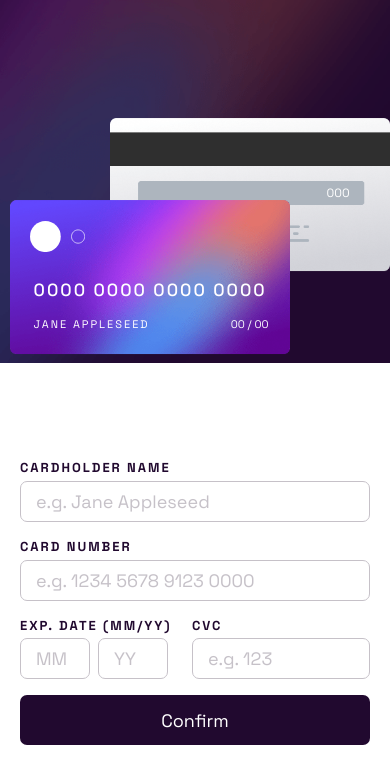
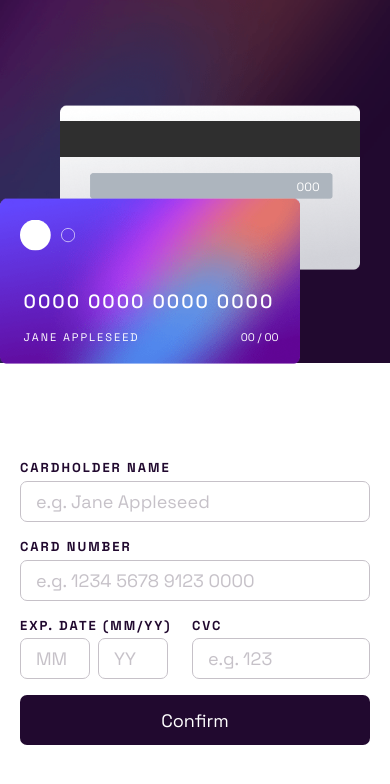
Before and after one commit to FilipeSBabosa/Form_Cartao, a plain HTML site: page index.html in a window 390 px wide. Drawn offline with Linux system fonts and the light colour scheme.

Commit message:
mediaquery
segunda resolução

```diff
--- a/style.css
+++ b/style.css
@@ -254,9 +254,7 @@ form button{
     }
 }
 @media screen and (max-width: 900px){
-    .front-card, .front-card img, .back-card, .back-card img{
-        width: 280px;
-    }
+
     .container{
         flex-direction: column;
     }
@@ -273,6 +271,7 @@ form button{
     }
     .back-card{
         transform: translateY(80px);
+        right: 2.5rem;
 
     }
     .front-card{
@@ -284,7 +283,7 @@ form button{
     }
     #number{
         position: relative;
-        font-size: 1.1em;
+        font-size: 1.2em;
         bottom: 5rem;
     }
     .card_info{
@@ -300,7 +299,7 @@ form button{
         left: 1.3rem;
     }
     #cvc{
-        bottom: 6rem;
+        bottom: 6.3rem;
         right: 2.5rem;
         font-size: 12px;
     }
```
